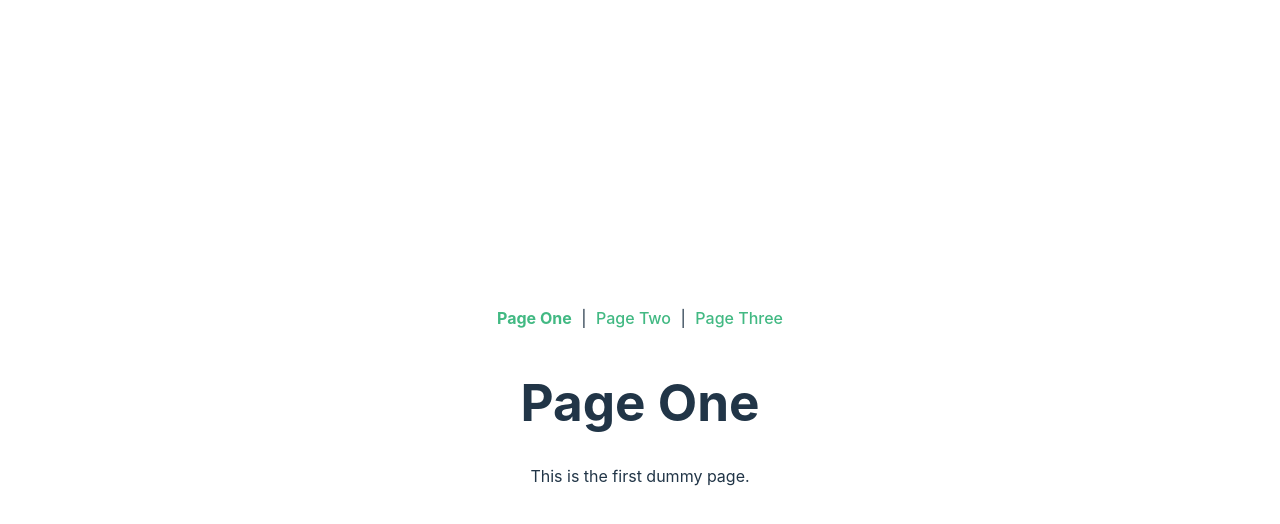
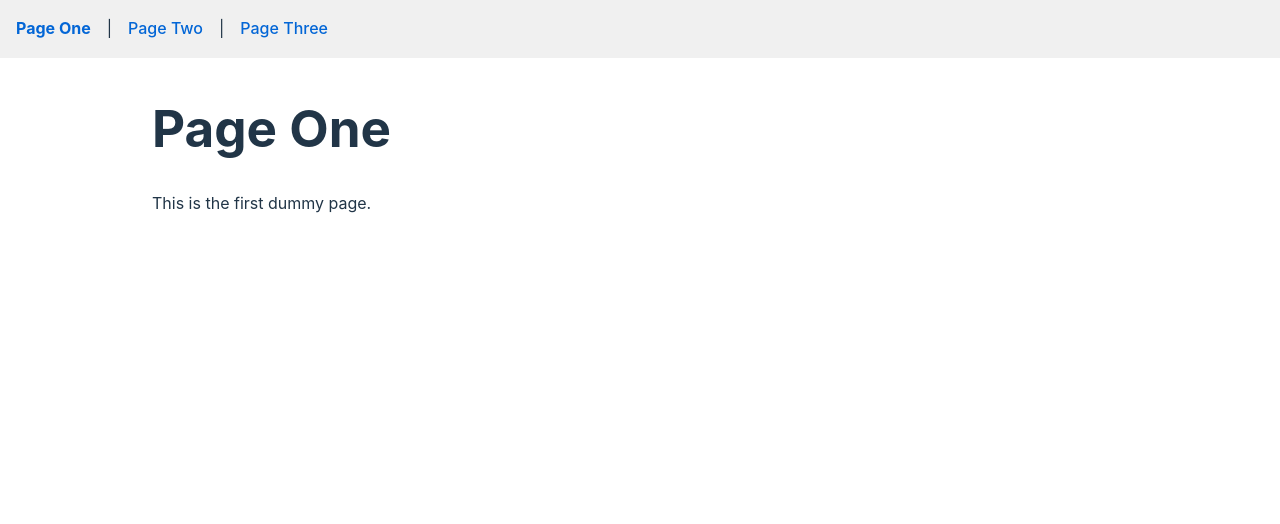
Before and after one commit to kopsha/vue-kick, a Vue app: page / in a window 1280 px wide. Shown: the top 524 px of the page. Built offline with nearby package versions, Linux system fonts and the light colour scheme.

Commit message:
Show loader for page / request

```diff
--- a/src/app.vue
+++ b/src/app.vue
@@ -1,38 +1,88 @@
 <template>
-    <div id="app">
-        <Loader :isLoading="loading" />
-        <nav v-if="!loading">
-            <router-link to="/">Page One</router-link> |
-            <router-link to="/page-two">Page Two</router-link> |
-            <router-link to="/page-three">Page Three</router-link>
-        </nav>
-        <router-view />
-    </div>
+    <nav>
+        <router-link to="/">Page One</router-link> |
+        <router-link to="/page-two">Page Two</router-link> |
+        <router-link to="/page-three">Page Three</router-link>
+    </nav>
+    <main>
+        <progress v-if="loading" :value="Math.trunc(progress + 0.5)" max="100" />
+        <router-view v-else />
+    </main>
 </template>
 
 <script setup>
 import { ref, onMounted } from "vue"
-import Loader from "./components/loader.vue"
 const loading = ref(true)
-const data = ref(null)
+const progress = ref(0)
 
+const fakeLoading = async () => {
+    const loadingDuration = 987
+    const intervalDuration = 89
+    const increment = (intervalDuration / loadingDuration) * 100
+    while (progress.value < 100) {
+        await new Promise((resolve) => setTimeout(resolve, intervalDuration))
+        progress.value += increment
+    }
+    progress.value = 100
+    loading.value = false
+}
 onMounted(async () => {
-    await new Promise((resolve) => setTimeout(resolve, 2000))
-    data.value = "Here is some loaded data!"
-    loading.value = false
+    await fakeLoading()
 })
 </script>
 
 <style>
 nav {
-    padding: 10px;
+    display: flex;
+    gap: 1rem;
+    padding: 1rem;
+    background-color: #f0f0f0;
+    height: 1.618em;
 }
+
 nav a {
-    margin: 0 5px;
     text-decoration: none;
-    color: #42b983;
+    color: #0366d6;
 }
+
+nav a:hover {
+    text-decoration: underline;
+}
+
 nav a.router-link-active {
     font-weight: bold;
 }
+
+main {
+    padding: 8px;
+    margin: 0 144px;
+    /* border: solid 1px red; */
+}
+
+progress {
+    -webkit-appearance: none;
+    appearance: none;
+    width: 100%;
+    height: 13px;
+    background-color: #f0f0f0;
+    border: none;
+}
+
+progress::-webkit-progress-bar {
+    background-color: white;
+    border-radius: 5px;
+    border: none;
+}
+
+progress::-webkit-progress-value {
+    background-color: cornflowerblue;
+    transition: width 0.081s ease-in-out;
+    border-radius: 5px;
+}
+
+progress::-moz-progress-bar {
+    background-color: cornflowerblue;
+    transition: all 0.081s ease;
+    border-radius: 5px;
+}
 </style>
--- a/src/components/loader.vue
+++ /dev/null
@@ -1,41 +0,0 @@
-<template>
-    <div v-if="isLoading" class="loader-container">
-        <div class="loader">Loading...</div>
-    </div>
-</template>
-
-<script setup>
-defineProps({
-    isLoading: {
-        type: Boolean,
-        default: true,
-    },
-})
-</script>
-
-<style scoped>
-.loader-container {
-    display: flex;
-    justify-content: center;
-    align-items: center;
-    height: 100vh;
-}
-
-.loader {
-    border: 4px solid #f3f3f3;
-    border-radius: 50%;
-    border-top: 4px solid #3498db;
-    width: 40px;
-    height: 40px;
-    animation: spin 2s linear infinite;
-}
-
-@keyframes spin {
-    0% {
-        transform: rotate(0deg);
-    }
-    100% {
-        transform: rotate(360deg);
-    }
-}
-</style>
--- a/src/style.css
+++ b/src/style.css
@@ -24,8 +24,7 @@ a:hover {
 
 body {
     margin: 0;
-    display: flex;
-    place-items: center;
+    padding: 0;
     min-width: 320px;
     min-height: 100vh;
 }
@@ -60,9 +59,10 @@ button:focus-visible {
 
 #app {
     max-width: 1280px;
-    margin: 0 auto;
-    padding: 2rem;
-    text-align: center;
+    margin: 0;
+    padding: 0;
+    display: flex;
+    flex-direction: column;
 }
 
 @media (prefers-color-scheme: light) {
```
